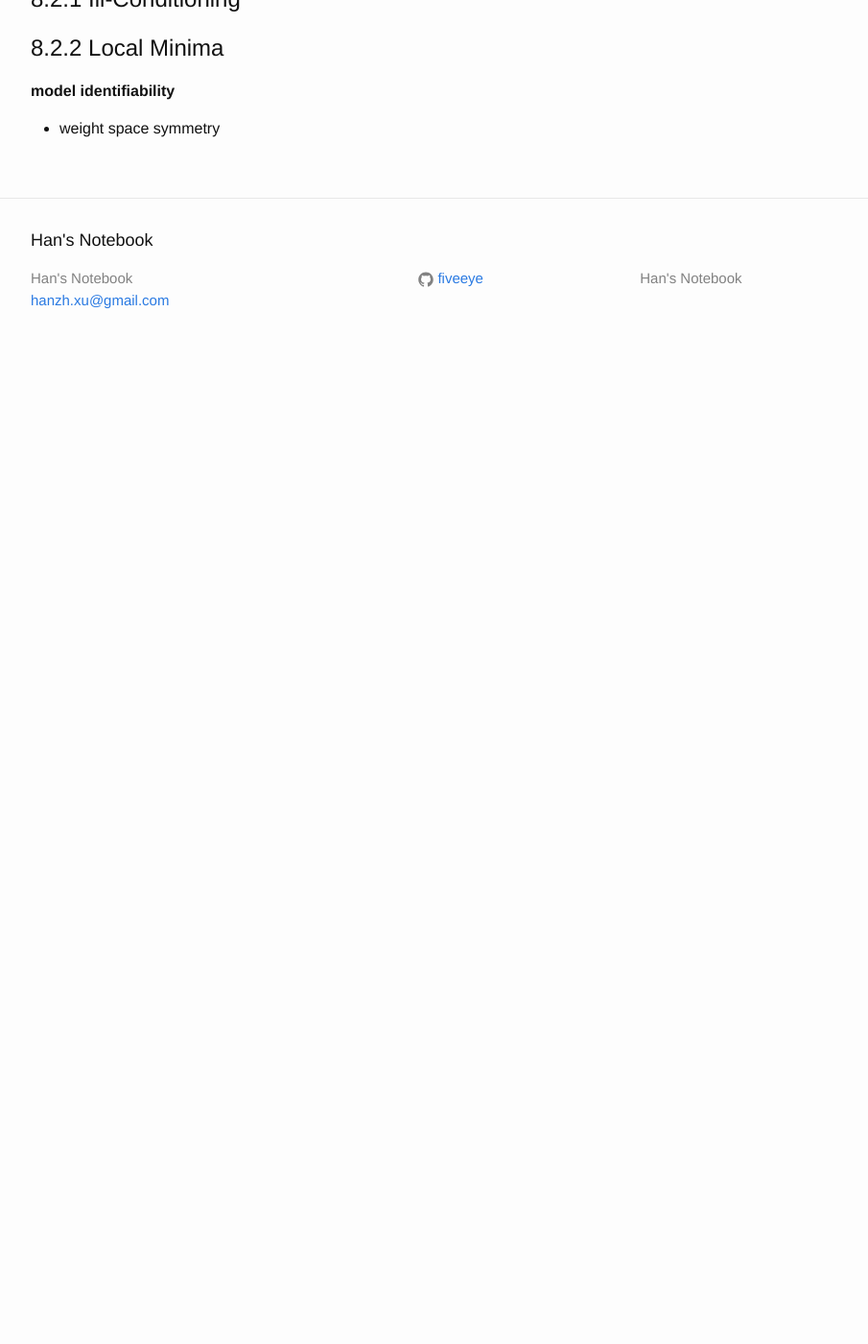
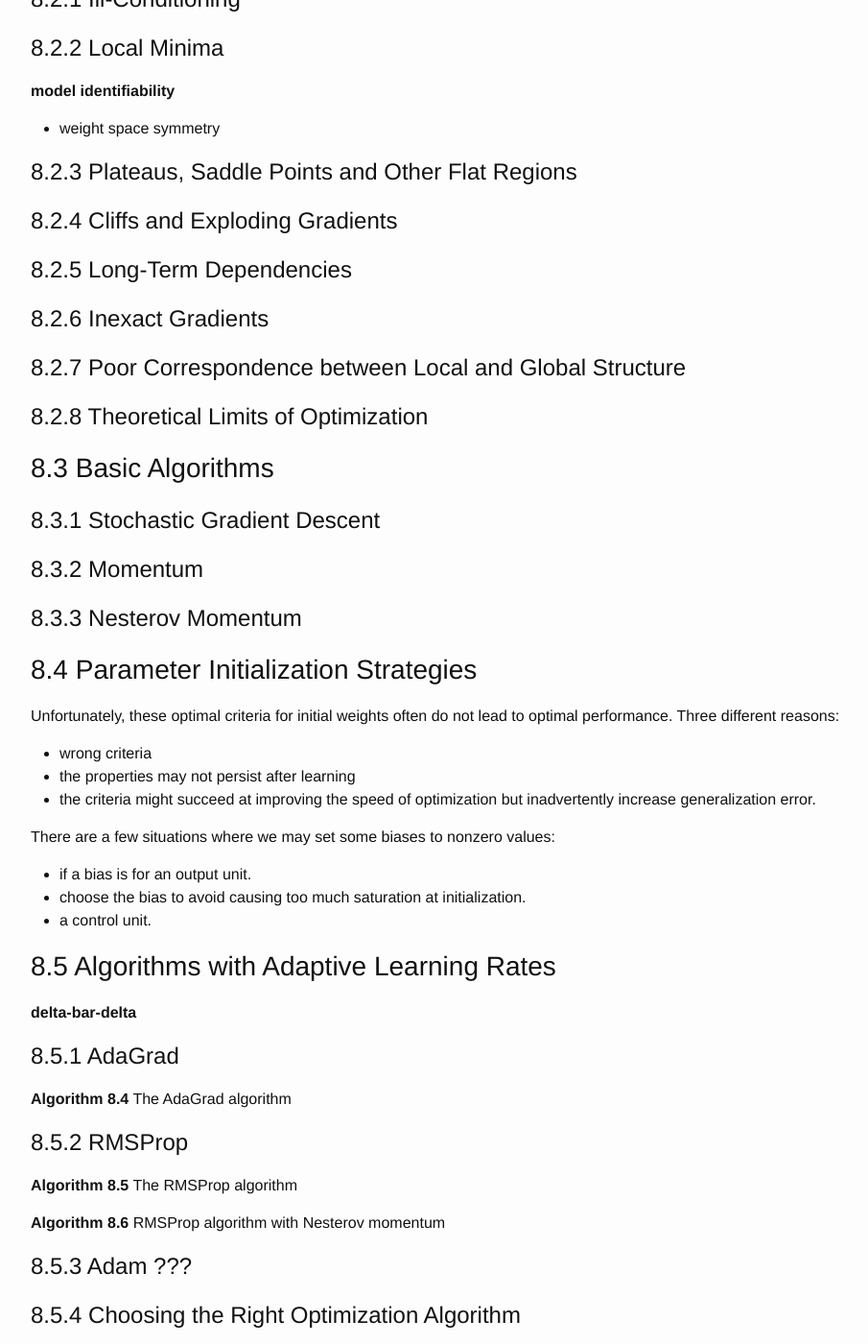
Before and after one commit to FiveEyes/FiveEyes.github.io, a Jekyll site: the page built from _posts/deeplearningbook/2017-07-04-Deep-Learning-Book-8.md, in a window 1280 px wide and 1400 px high, scrolled down 1038 px. Shown: the whole window at 96% size, without its empty margins (38-943 px from the left). Built offline with Jekyll 4.4.1, drawn with Linux system fonts in a browser that asks for light colours; formulas are drawn with MathJax 3; before the commit the page ends 1422 px from its top, so only the background shows below that; some of the changed text lies outside the part shown.

Commit message:
Update 2017-07-04-Deep-Learning-Book-8.md

```diff
--- a/_posts/deeplearningbook/2017-07-04-Deep-Learning-Book-8.md
+++ b/_posts/deeplearningbook/2017-07-04-Deep-Learning-Book-8.md
@@ -46,3 +46,104 @@ It is also crucial that the minibatches be selected randomly.
 
 **model identifiability**
   * weight space symmetry
+
+### 8.2.3 Plateaus, Saddle Points and Other Flat Regions
+
+### 8.2.4 Cliffs and Exploding Gradients
+
+### 8.2.5 Long-Term Dependencies
+
+### 8.2.6 Inexact Gradients
+
+### 8.2.7 Poor Correspondence between Local and Global Structure
+
+### 8.2.8 Theoretical Limits of Optimization
+
+## 8.3 Basic Algorithms
+
+### 8.3.1 Stochastic Gradient Descent
+
+### 8.3.2 Momentum
+
+### 8.3.3 Nesterov Momentum
+
+## 8.4 Parameter Initialization Strategies
+
+Unfortunately, these optimal criteria for initial weights often do not lead to optimal performance. Three different reasons:
+  * wrong criteria
+  * the properties may not persist after learning
+  * the criteria might succeed at improving the speed of optimization but inadvertently increase generalization error.
+
+There are a few situations where we may set some biases to nonzero values:
+  * if a bias is for an output unit.
+  * choose the bias to avoid causing too much saturation at initialization.
+  * a control unit.
+
+## 8.5 Algorithms with Adaptive Learning Rates
+
+**delta-bar-delta**
+
+### 8.5.1 AdaGrad
+
+**Algorithm 8.4** The AdaGrad algorithm
+
+### 8.5.2 RMSProp
+
+**Algorithm 8.5** The RMSProp algorithm
+
+ **Algorithm 8.6** RMSProp algorithm with Nesterov momentum
+
+### 8.5.3 Adam ???
+
+### 8.5.4 Choosing the Right Optimization Algorithm
+
+hahaha: The choice of which algorithm to use, at this point, seems to depend largely on the user's familiarity with the algorithm(for ease of hyperparameter tuning).
+
+## 8.6 Approximate Second-Order Methods
+
+### 8.6.1 Newton's Method
+
+### 8.6.2 Conjugate Gradients
+
+Conjugate gradients is a method to efficiently avoid the calculation of the inverse Hessian by iteratively descending conjugate directions.
+
+### 8.6.3 BFGS ???
+
+## 8.7 Optimization Strategies and Meta-Algorithms
+
+### 8.7.1 Batch Normalization
+
+### 8.7.2 Coordinate Descent
+
+### 8.7.3 Polyak Averaging
+
+When applying Polyak averaging to non-convex problems, it is typical to use an exponentially decaying running average:
+$$
+\hat{\theta}^{(t)} = \alpha \hat{\theta}^{(t-1)} + (1 - \alpha) \theta^{(t)}.
+$$
+
+### 8.7.4 Supervised Pretraining
+
+greedy supervised pretraining
+
+transfer learning
+
+teacher student network
+
+### 8.7.5 Designing Models to Aid Optimization
+
+In practice, it is more important to choose a model family that is easy to optimize than to use a powerful optimization algorithm.
+
+ReLU
+
+linear paths or skip connections
+
+
+
+### 8.7.6 Continuation Methods and Curriculum Learning
+
+**Continuation methods**
+
+Traditional continuation methods are usually based on smoothing the objective function.
+
+**Curriculum learning**
```
